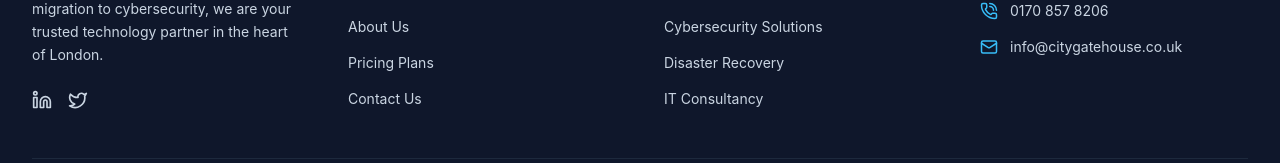
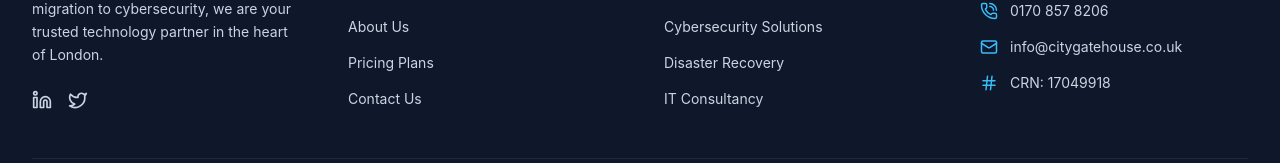
Before and after one commit to consultancy-outfit/100IT-SALESITES-001, a React (Vite) app: page / in a window 1280 px wide. Shown: the part 3949-4112 px from the top of the page. Built offline with nearby package versions, Linux system fonts and the light colour scheme.

Commit message:
sale site add crn number and change title

```diff
--- a/index.html
+++ b/index.html
@@ -3,7 +3,7 @@
   <head>
     <meta charset="UTF-8" />
     <meta name="viewport" content="width=device-width, initial-scale=1.0" />
-    <title>My Google AI Studio App</title>
+    <title>City Gate House</title>
   </head>
   <body>
     <div id="root"></div>
--- a/src/components/Navigation.tsx
+++ b/src/components/Navigation.tsx
@@ -1,6 +1,6 @@
 import React from 'react';
 import { Link, useLocation } from 'react-router-dom';
-import { Menu, X, Monitor, Shield, Cloud, Cpu, PhoneCall, Mail, MapPin, Linkedin, Twitter, ExternalLink } from 'lucide-react';
+import { Menu, X, Monitor, Shield, Cloud, Cpu, PhoneCall, Mail, MapPin, Linkedin, Twitter, ExternalLink, Hash } from 'lucide-react';
 import { COMPANY_DETAILS } from '../constants';
 import { cn } from '../constants';
 
@@ -155,6 +155,10 @@ export const Footer = () => {
                 <Mail size={18} className="text-brand-400 shrink-0" />
                 <span>{COMPANY_DETAILS.email}</span>
               </li>
+              <li className="flex items-center space-x-3">
+                <Hash size={18} className="text-brand-400 shrink-0" />
+                <span>CRN: {COMPANY_DETAILS.crn}</span>
+              </li>
             </ul>
           </div>
         </div>
```
